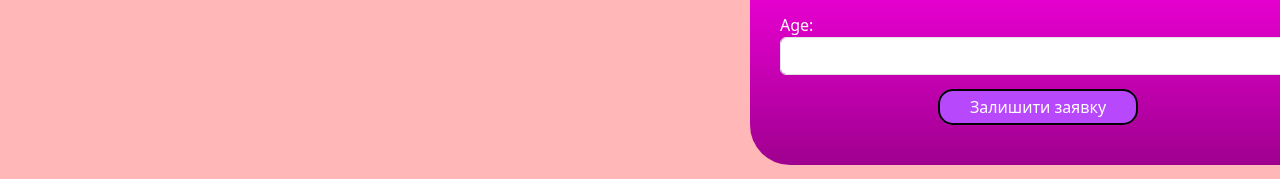
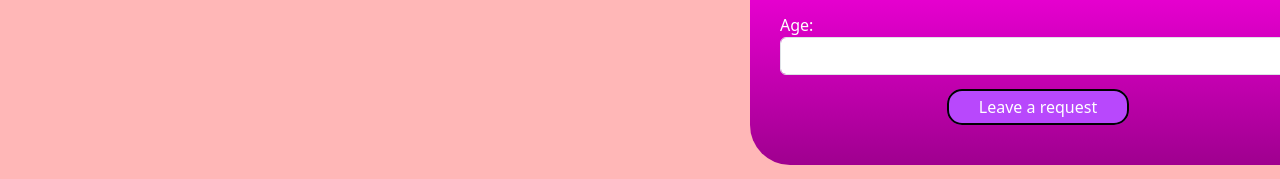
Before and after one commit to lisa228-star/relis-Lisa, a plain HTML site: page index-angl.html in a window 1280 px wide. Shown: the part 3783-3962 px from the top of the page. Drawn offline with nearby package versions, Linux system fonts and the light colour scheme.

Commit message:
Update index-angl.html

```diff
--- a/index-angl.html
+++ b/index-angl.html
@@ -187,7 +187,7 @@
         <input class="form-control" type="number" id="age" name="age" required>
       </div>
       <div class="div-but-zayvka">
-      <a class="but-zayvka" href="https://logikaschool.com/">Залишити заявку</a>
+      <a class="but-zayvka" href="https://logikaschool.com/">Leave a request</a>
     </div>
     </form>
 </section>
```
